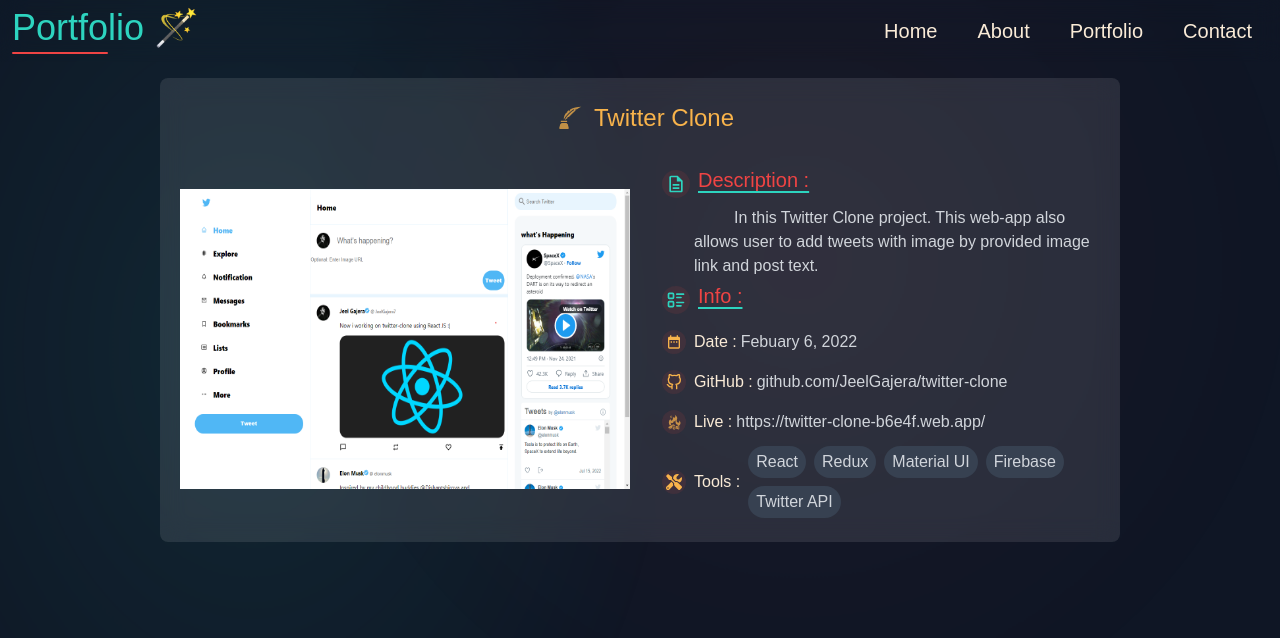
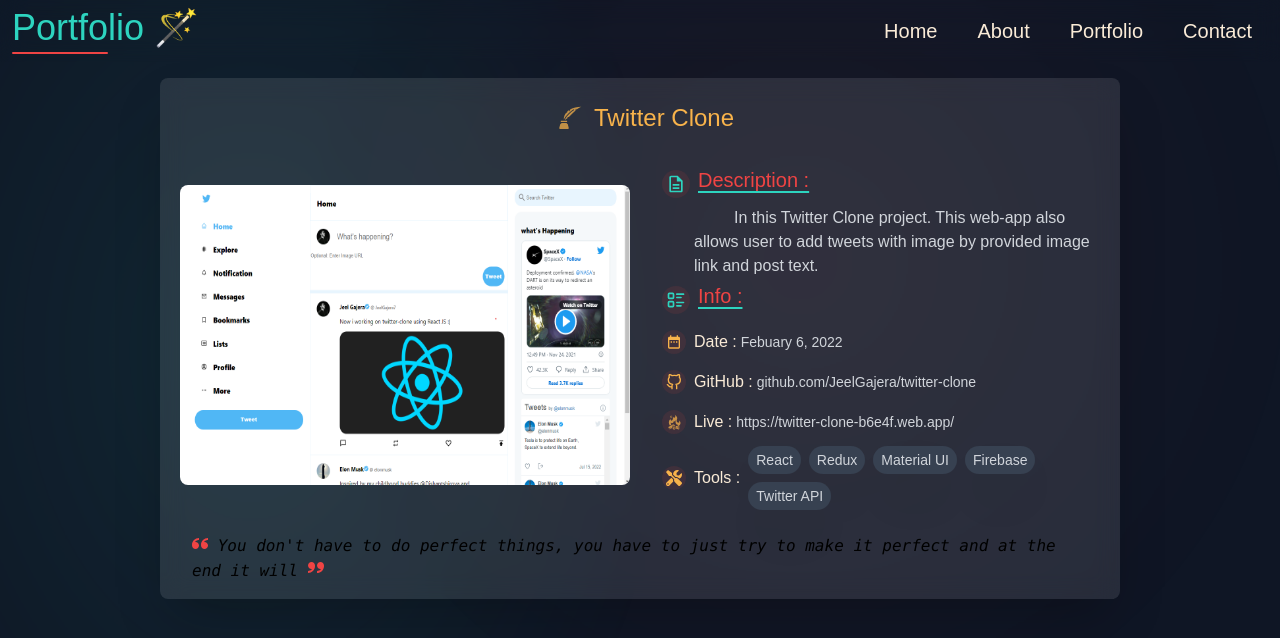
Before and after one commit to JeelGajera/earthian, a Next.js app: page /portfolio/twitter-clone in a window 1280 px wide. Shown: the top 638 px of the page. Built offline with nearby package versions, Linux system fonts and the light colour scheme.

Commit message:
fix:poject, projectcard

```diff
--- a/components/portfolio/ProjectCard.jsx
+++ b/components/portfolio/ProjectCard.jsx
@@ -19,9 +19,9 @@
                         height={200}
                     />
                 </div>
-                <div className="absolute bottom-0 right-0 p-6">
+                <div className="absolute top-0 left-0 p-5 bg-gradient-to-br from-black to-transparent w-full h-full">
                     <TextDown>
-                        <h2 className="font-bold text-2xl text-red-500 mb-4 capitalize decoration-teal-400 group-hover:underline underline-offset-8">
+                        <h2 className="font-bold text-2xl text-red-500 mb-4 capitalize decoration-[#f8b34b] group-hover:underline underline-offset-8">
                             {title}
                         </h2>
                     </TextDown>
--- a/layout/ProjectLayout.jsx
+++ b/layout/ProjectLayout.jsx
@@ -12,7 +12,8 @@
 import { FiGithub } from 'react-icons/fi';
 import { FaTools } from 'react-icons/fa';
 import { GiCampfire } from 'react-icons/gi';
-import { LeftToRight, ImgFadeOut, IconFadeOutHover, TextDown } from '../components/utils/FrameMotion';
+import { ImQuotesLeft, ImQuotesRight } from 'react-icons/im';
+import { LeftToRight, RighToLeft, ImgFadeOut, IconFadeOutHover, FadeOut, TextDown } from '../components/utils/FrameMotion';
 
 const ProjectLayout = ({ project }) => {
 
@@ -34,11 +35,11 @@
 
     const DataTitle = ({ title }) => {
         return (
-            <TextDown>
+            <FadeOut>
                 <h2 className="mb-2 text-red-500 decoration-teal-400 underline underline-offset-4">
                     {title}
                 </h2>
-            </TextDown>
+            </FadeOut>
         );
     };
 
@@ -47,7 +48,7 @@
             <>
                 <div className="m-1 flex items-center justify-center md:flex-none">
                     <ImgFadeOut>
-                        <Image src={project?.projectUi} height="300" width="450" />
+                        <Image src={project?.projectUi} height="300" width="450" className="rounded-lg" />
                     </ImgFadeOut>
                 </div>
             </>
@@ -60,11 +61,13 @@
                 <div className="flex text-xl items-center">
                     <Icons type="secondary"><MdOutlineDescription /></Icons><DataTitle title="Description :" />
                 </div>
+                <TextDown>
                     <div className="ml-10">
                         <artical className="pl-10 text-gray-300 text-md">
                             {project?.description}
                         </artical>
                     </div>
+                </TextDown>
             </>
         );
     };
@@ -75,7 +78,7 @@
                 <div className="flex items-center text-md">
                     <Icons type="yellow"><MdDateRange /></Icons>
                     Date :
-                    <p className="pl-1 text-gray-300">{project?.date}</p>
+                    <p className="pl-1 text-gray-300 text-sm">{project?.date}</p>
                 </div>
             </>
         );
@@ -87,9 +90,11 @@
                 <div className="flex items-center text-md">
                     <Icons type="yellow"><FiGithub /></Icons>
                     GitHub&nbsp;:
+                    <artical>
                         <Link href={project?.github} passHref >
-                        <a target="_blank" rel="noopener noreferrer" className="pl-1 text-gray-300 cursor-pointer">{"github.com/JeelGajera/" + project?.slug}</a>
+                            <a target="_blank" rel="noopener noreferrer" className="pl-1 text-gray-300 cursor-pointer text-sm">{"github.com/JeelGajera/" + project?.slug}</a>
                         </Link>
+                    </artical>
                 </div>
             </>
         );
@@ -101,7 +106,7 @@
                     <Icons type="yellow"><GiCampfire className="animate-pulse" /></Icons>
                     Live&nbsp;:
                     <Link href={project?.live} passHref >
-                        <a target="_blank" rel="noopener noreferrer" className="pl-1 text-gray-300 cursor-pointer">{project?.live}</a>
+                        <a target="_blank" rel="noopener noreferrer" className="pl-1 text-gray-300 cursor-pointer text-sm">{project?.live}</a>
                     </Link>
                 </div>
             </>
@@ -116,7 +121,7 @@
                     Tools&nbsp;:
                     <div className="pl-1 text-gray-300">
                         {project?.tools.map((i) => {
-                            return <span className="m-1 px-2 py-1 rounded-full inline-block bg-gray-700">{i}</span>
+                            return <span className="m-1 px-2 py-1 shadow-2xl rounded-full inline-block bg-gray-700 text-sm">{i}</span>
                         })}
                     </div>
                 </div>
@@ -133,12 +138,13 @@
                 <meta content="width=device-width, initial-scale=1.0" name='viewport' />
                 <meta name="theme-color" content="#0F1625" />
                 <meta name="description" content="Hello! 😎 Welcome to my NextJS base Portfolio Site." />
+                <meta content="jeel gajera,devloper,Freelancer,student" name="keywords"></meta>
                 <meta name={project?.title} content={project?.description} />
             </Head>
             <BgObjects />
             <Navbar section={"Portfolio 🪄"} />
             <Frame>
-                <main className="mt-4 p-4 bg-white rounded-lg bg-opacity-10 backdrop-blur-md">
+                <main className="mt-4 p-4 shadow-2xl bg-white rounded-lg bg-opacity-10 backdrop-blur-md">
                     <LeftToRight>
                         <h1 className="mb-4 flex items-center justify-center text-2xl text-[#f8b34b] capitalize">
                             <Icons>
@@ -157,14 +163,20 @@
                                 <div className="flex text-xl items-center">
                                     <Icons type="secondary"><TbListDetails /></Icons><DataTitle title="Info :" />
                                 </div>
-                                <div>
+                                <RighToLeft>
                                     {project?.date && <Date />}
                                     {project?.github && <GitHub />}
                                     {project?.live && <Live />}
                                     {project?.tools && <Tools />}
+                                </RighToLeft>
                             </div>
                         </div>
                     </div>
+                    <div className="mt-4 mx-4 font-mono font-medium text-black  flex items-center justify-center">
+                        <i className="">
+                            <ImQuotesLeft className="mb-2 z-10 inline-block relative text-red-500" />&nbsp;You don't have to do perfect things, you have to just try to make it perfect and at the
+                            end it will&nbsp;<ImQuotesRight className="mb-2 z-10 inline-block relative text-red-500" />
+                        </i>
                     </div>
                 </main>
             </Frame>
```
Lines whose indentation alone changed are shown as unchanged.
